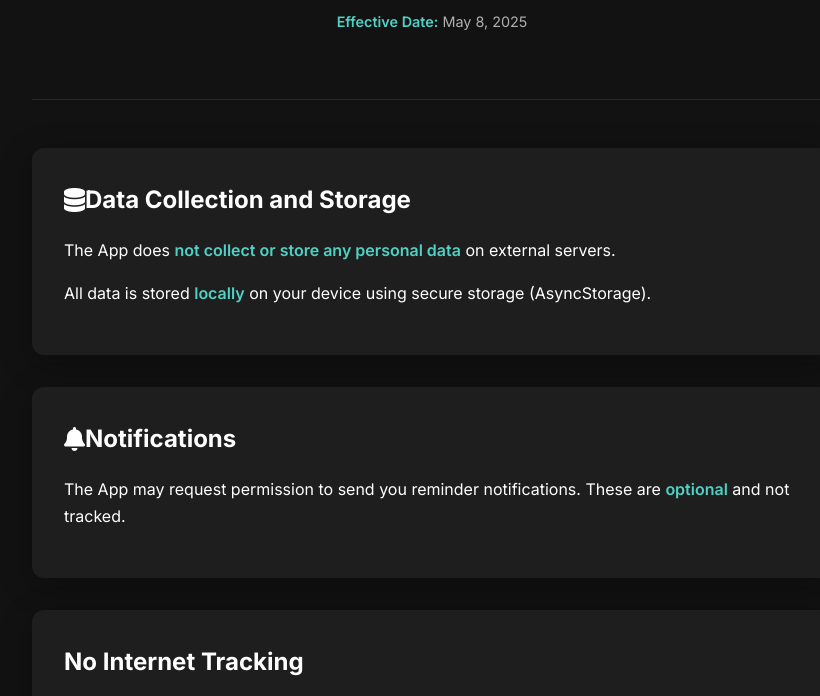
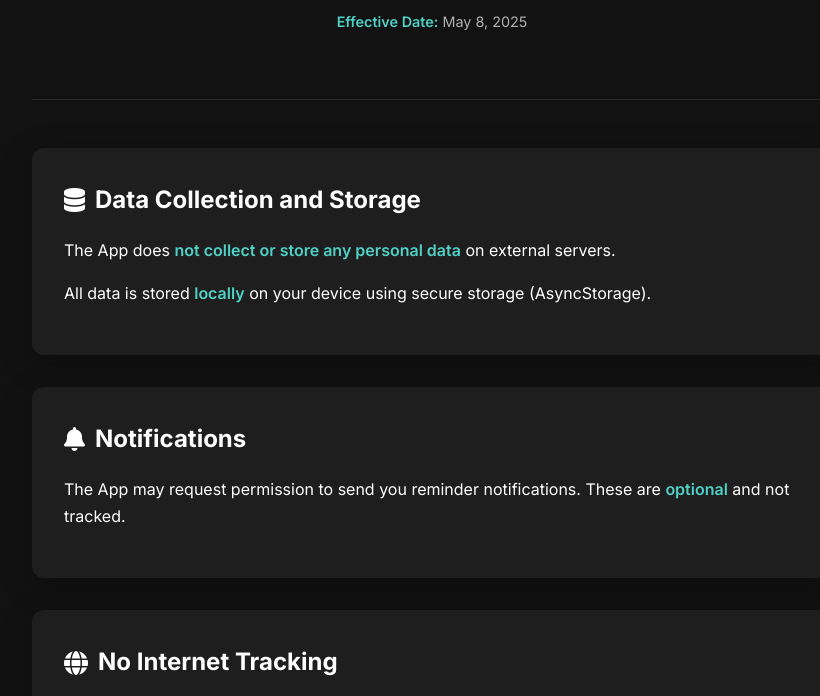
Before and after one commit to talhaustundag0/timecore-privacy-policy, a plain HTML site: page index.html in a window 1280 px wide. Shown: the part 254-950 px from the top of the page, without its empty margins (208-1028 px from the left). Drawn offline with Linux system fonts and the light colour scheme.

Commit message:
Update index.html

```diff
--- a/index.html
+++ b/index.html
@@ -95,6 +95,7 @@
       margin-top: 0;
       display: flex;
       align-items: center;
+      gap:10px;
     }
 
     .policy-card h2 svg {
@@ -220,7 +221,7 @@
 
       <div class="policy-card">
         <h2>
-          <i class="fas fa-wifi-slash"></i>
+          <i class="fas fa-globe"></i>
           No Internet Tracking
         </h2>
         <p>No tracking, analytics, or advertising tools are used. Internet is not required for core functionality.</p>
```
